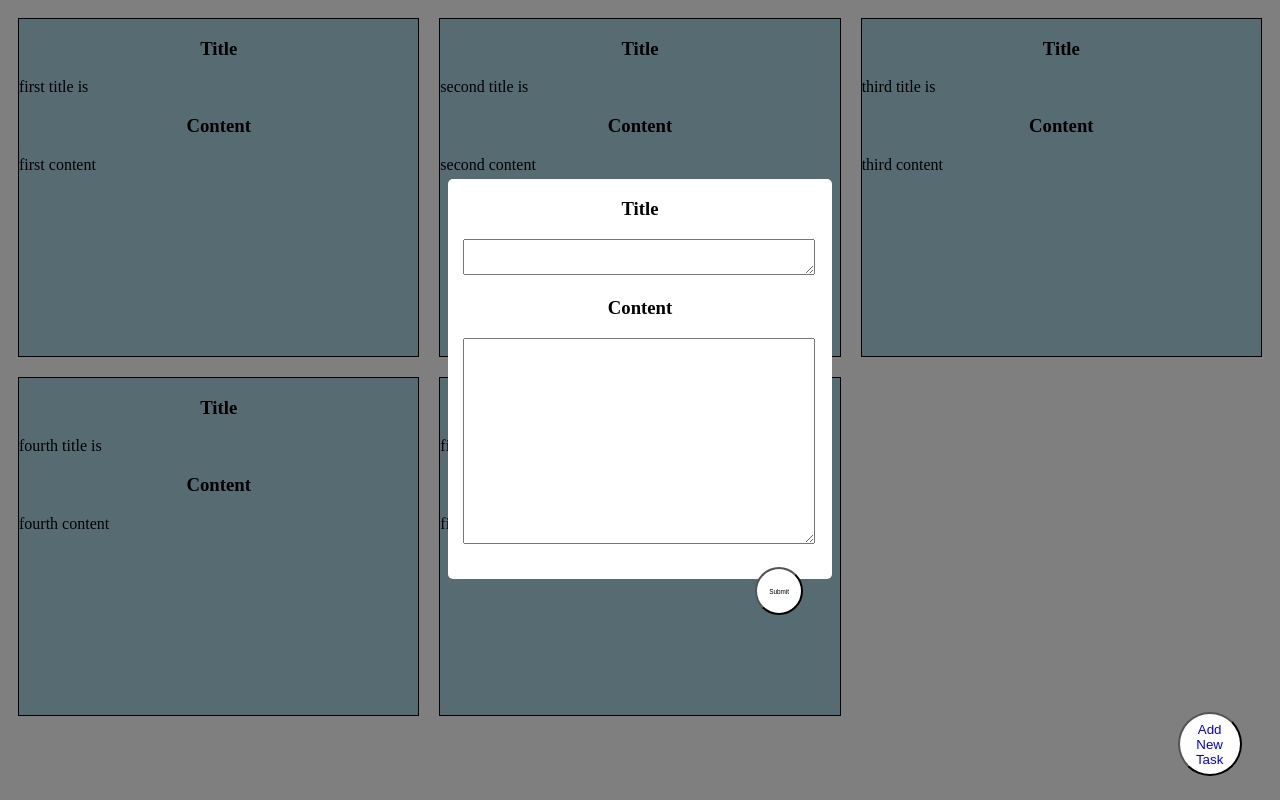
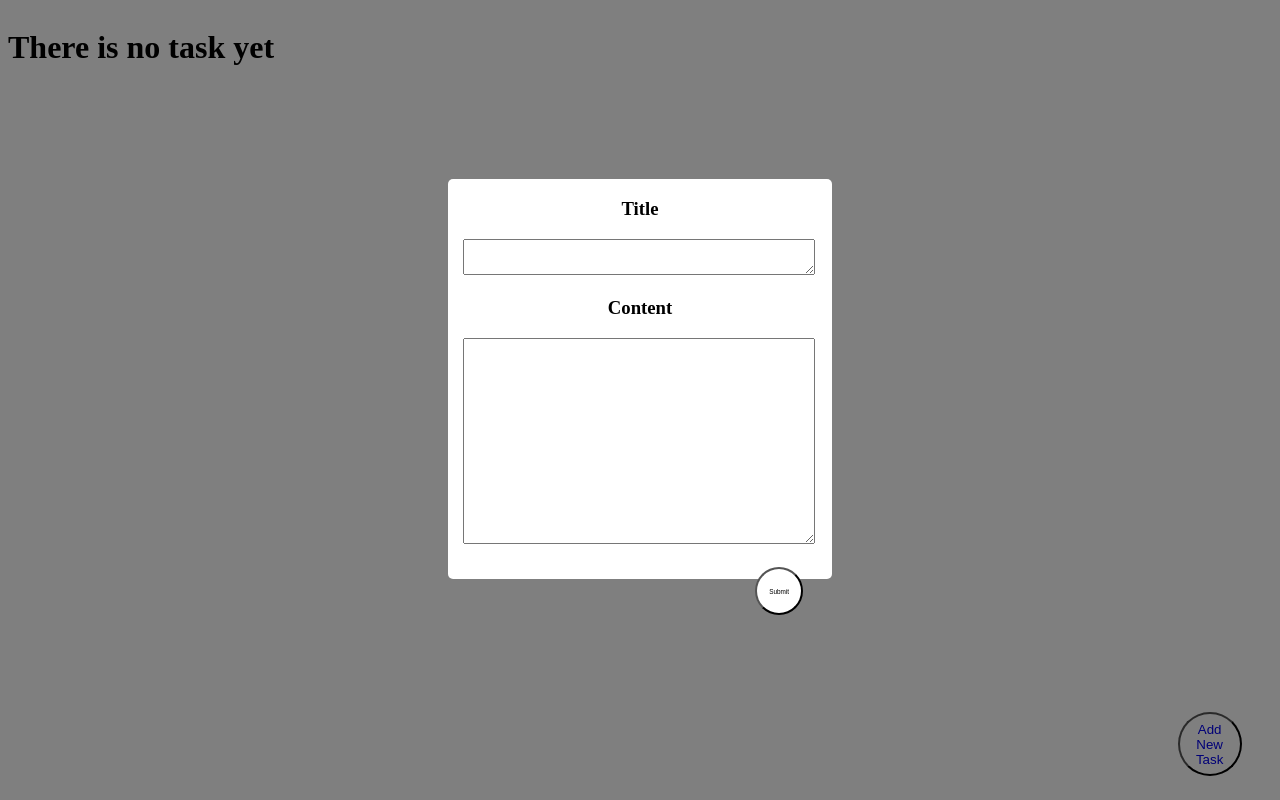
Before and after one commit to GraphTree/ToDoApp, a React (Create React App) app: page /fillup in a window 1280 px wide. Built offline with nearby package versions, Linux system fonts and the light colour scheme.

Commit message:
added a page for wrong path url, and deleted all the test todo data

```diff
--- a/src/Router.tsx
+++ b/src/Router.tsx
@@ -12,11 +12,24 @@ function Router( ){
     return(
         <BrowserRouter>
           <Routes>
+
             <Route path="/" element={<Home />} >
                 <Route path="/fillup" element={<FillUp />} />
             </Route>
 
+            <Route
+                path="*"
+                element={
+                    <div style={{ padding: "1rem" }}>
+                    <p>There's nothing here!</p>
+                  </div>
+                }
+                />
+
+
           </Routes>
+
+
         </BrowserRouter>
       );
 }
--- a/src/routes/Home.tsx
+++ b/src/routes/Home.tsx
@@ -20,7 +20,6 @@ const AddNewTaskButton = styled.button`
     width : 4rem;
     height : 4rem;
     border-radius:70%
-
 `
 
 const AddNewTaskLink = styled(Link)`
@@ -34,26 +33,31 @@ const AddNewTaskLink = styled(Link)`
 
 `
 
-const testToDoObject:IToDo[] = [
+/* const testToDoObject:IToDo[] = [
     {title:'first title', content:'first content', id:1},
     {title:'second title', content:'second content', id:2},
     {title:'third title', content:'third content', id:3},
     {title:'fourth title', content:'fourth content', id:4},
     {title:'fifth title', content:'fifth content', id:5}
 ]
-
+ */
 
 function Home() {
-    const [toDoList, setToDoList] = useState<IToDo[]>(testToDoObject);
-    const testData:IToDo = {title:'title', content:'content', id:3}
-
+    const [toDoList, setToDoList] = useState<IToDo[]>([]);
+    const handleSetToDoList = (newToDo:IToDo) => {
+        setToDoList((prev)=> [...prev, newToDo])
+    }
   return (
     <div>
         <GirdContainer>
+            {toDoList.length === 0 ? <h1>There is no task yet</h1> : null }
             {toDoList.map((toDo) => <ToDo DataInfo={toDo} key= {toDo.id} />)}
         </GirdContainer>
+
+        <AddNewTaskButton>
+            <AddNewTaskLink to ='/fillup'>Add New Task</AddNewTaskLink>
+        </AddNewTaskButton>
         <Outlet/>
-        <AddNewTaskButton><AddNewTaskLink to ='/fillup'>Add New Task</AddNewTaskLink></AddNewTaskButton>
     </div>
   );
 }
```
